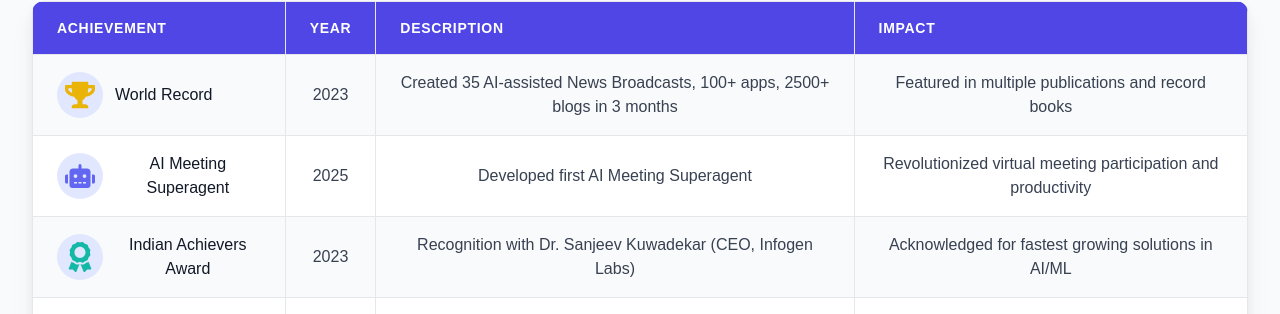
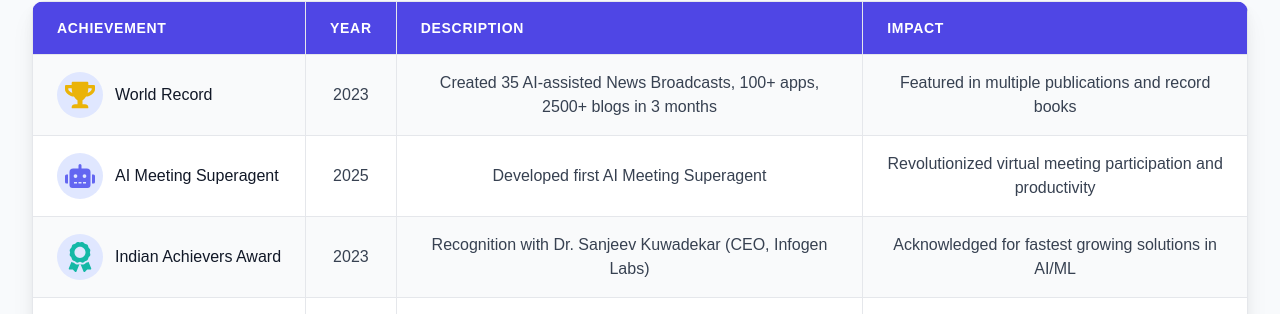
Before and after one commit to Sampathkumarvpatil/DrSampath, a React (Create React App) app in the folder frontend/: page /achievements in a window 1280 px wide. Shown: the part 638-952 px from the top of the page. Built offline with nearby package versions, Linux system fonts and the light colour scheme; a web font is replaced by a local one.

Commit message:
auto-commit for d49e4c7e-1950-4b6b-8bfb-88de3b51ccac

```diff
--- a/frontend/src/pages/Achievements.js
+++ b/frontend/src/pages/Achievements.js
@@ -150,7 +150,7 @@ const Achievements = () => {
                     <td className="px-6 py-4 text-base font-medium text-gray-900 border border-gray-200">
                       <div className="flex items-center">
                         <span className="mr-3 p-2 rounded-full bg-primary-100 flex items-center justify-center">{achievement.icon}</span>
-                        {achievement.title}
+                        <span className="whitespace-nowrap">{achievement.title}</span>
                       </div>
                     </td>
                     <td className="px-6 py-4 text-center text-base text-gray-700 border border-gray-200">
```
